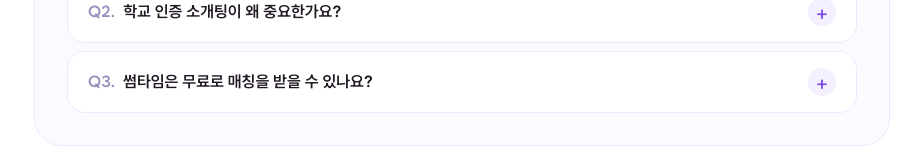
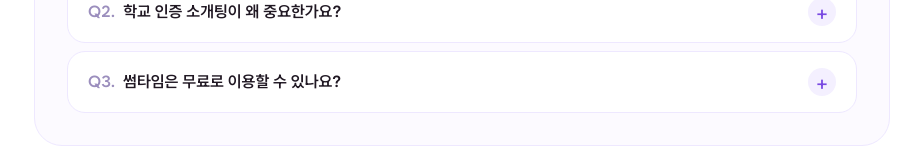
Before and after one commit to SmartNewbieProject/sometime-landing, a Next.js app: page /faq in a window 1280 px wide. Shown: the part 641-800 px from the top of the page, without its empty margins (178-1101 px from the left). Built offline with nearby package versions, Linux system fonts and the light colour scheme; no server answers.

Commit message:
fix(faq): clarify paid features without exposing offer rules
Ultraworked with [omo](https://github.com/code-yeongyu/oh-my-openagent)

Co-authored-by: sisyphus-dev-ai <sisyphus-dev-ai@users.noreply.github.com>

```diff
--- a/src/app/_components/public-content/FaqAccordion.tsx
+++ b/src/app/_components/public-content/FaqAccordion.tsx
@@ -81,7 +81,7 @@ export function FaqAccordion({
                 hidden={!isOpen}
                 className="border-t border-[#F1ECFA] px-4 pb-4 pt-3 sm:px-5"
               >
-                <p className="text-[15px] font-medium leading-[26px] text-[#555]">{item.answer}</p>
+                <p className="break-keep text-pretty text-[15px] font-medium leading-[26px] text-[#555]">{item.answer}</p>
                 {item.relatedHref ? (
                   <Link
                     href={item.relatedHref}
--- a/src/app/_lib/faq.ts
+++ b/src/app/_lib/faq.ts
@@ -38,9 +38,9 @@ export const FAQ_HUB_GROUPS: FaqGroup[] = [
       },
       {
         id: "free",
-        question: "썸타임은 무료로 매칭을 받을 수 있나요?",
+        question: "썸타임은 무료로 이용할 수 있나요?",
         answer:
-          "썸타임은 매주 목요일과 일요일 무료 매칭을 제공해 대학생이 부담 없이 소개팅을 시작할 수 있도록 돕습니다. 좋아요 자체에도 비용이 들지 않는 구조입니다.",
+          "썸타임은 무료로 시작할 수 있으며, 일부 기능은 유료로 제공됩니다. 유료 기능의 비용과 이용 조건은 앱에서 사용 전에 확인할 수 있습니다.",
       },
     ],
   },
--- a/src/app/layout.tsx
+++ b/src/app/layout.tsx
@@ -122,10 +122,10 @@ const structuredData = [
       },
       {
         "@type": "Question",
-        name: "썸타임은 무료로 매칭을 받을 수 있나요?",
+        name: "썸타임은 무료로 이용할 수 있나요?",
         acceptedAnswer: {
           "@type": "Answer",
-          text: "썸타임은 매주 목요일과 일요일 무료 매칭을 제공해 대학생이 부담 없이 소개팅을 시작할 수 있도록 돕습니다.",
+          text: "썸타임은 무료로 시작할 수 있으며, 일부 기능은 유료로 제공됩니다. 유료 기능의 비용과 이용 조건은 앱에서 사용 전에 확인할 수 있습니다.",
         },
       },
       {
```
